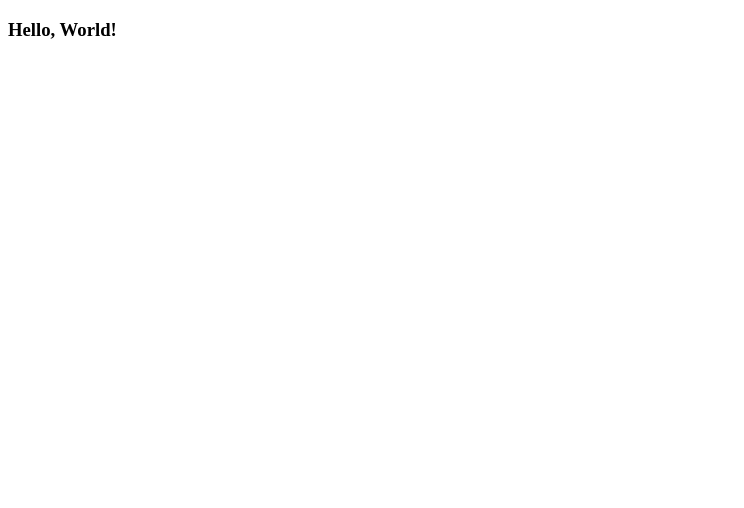
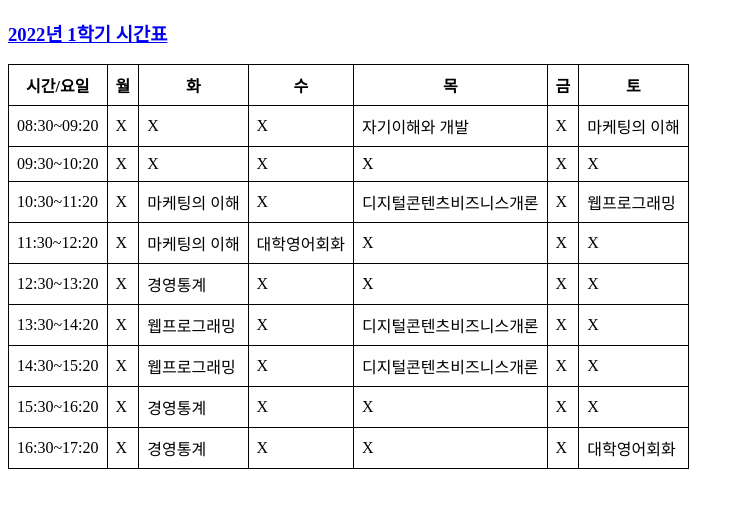
Before and after one commit to rudals1234/rudals1234.github.io, a plain HTML site: page index.html in a window 1280 px wide. Shown: the whole page, without its empty margins (0-744 px from the left). Drawn offline with Linux system fonts and the light colour scheme.

Commit message:
intial commit

```diff
--- a/index.html
+++ b/index.html
@@ -1,11 +1,49 @@
 <!DOCTYPE html>
 <html>
-  <head>
+<head>
+<meta charset='utf-8'>
+<style>
+table, th, tr, td {
+	border: solid 1px black;
+	border-collapse: collapse;
+	padding: 8px;
+}
+</style>
+</head>
+<body>
+<h3><a href="회원가입.html">2022년 1학기 시간표</a></h3>
 
-  </head>
-  <body>
-     <h3>
-      Hello, World!
-     </h3>
-  </body>
+<table>
+	<tr>
+		<th>시간/요일</th> <th>월</th> <th>화</th> <th>수</th> <th>목</th> <th>금</th> <th>토</th>
+	</tr>
+	<tr>
+		<td>08:30~09:20</td> <td>X</td> <td>X</td> <td>X</td> <td>자기이해와 개발</td> <td>X</td> <td>마케팅의 이해</td>
+	</tr>
+	<tr>
+		<td>09:30~10:20</td> <td>X</td> <td>X</td> <td>X</td> <td>X</td> <td>X</td> <td>X</td>
+	</tr>
+	<tr>
+		<td>10:30~11:20</td> <td>X</td> <td>마케팅의 이해</td> <td>X</td> <td>디지털콘텐츠비즈니스개론</td> <td>X</td> <td>웹프로그래밍</td>
+	</tr>
+	<tr>
+		<td>11:30~12:20</td> <td>X</td> <td>마케팅의 이해</td> <td>대학영어회화</td> <td>X</td> <td>X</td> <td>X</td>
+	</tr>
+	<tr>
+		<td>12:30~13:20</td> <td>X</td> <td>경영통계</td> <td>X</td> <td>X</td> <td>X</td> <td>X</td>
+	</tr>
+	<tr>
+		<td>13:30~14:20</td> <td>X</td> <td>웹프로그래밍</td> <td>X</td> <td>디지털콘텐츠비즈니스개론</td> <td>X</td> <td>X</td>
+	</tr>
+	<tr>
+		<td>14:30~15:20</td> <td>X</td> <td>웹프로그래밍</td> <td>X</td> <td>디지털콘텐츠비즈니스개론</td> <td>X</td> <td>X</td>
+	</tr>
+	<tr>
+		<td>15:30~16:20</td> <td>X</td> <td>경영통계</td> <td>X</td> <td>X</td> <td>X</td> <td>X</td>
+	</tr>
+	<tr>
+		<td>16:30~17:20</td> <td>X</td> <td>경영통계</td> <td>X</td> <td>X</td> <td>X</td> <td>대학영어회화</td>
+	</tr>
+</table>
+</body>
 </html>
```
